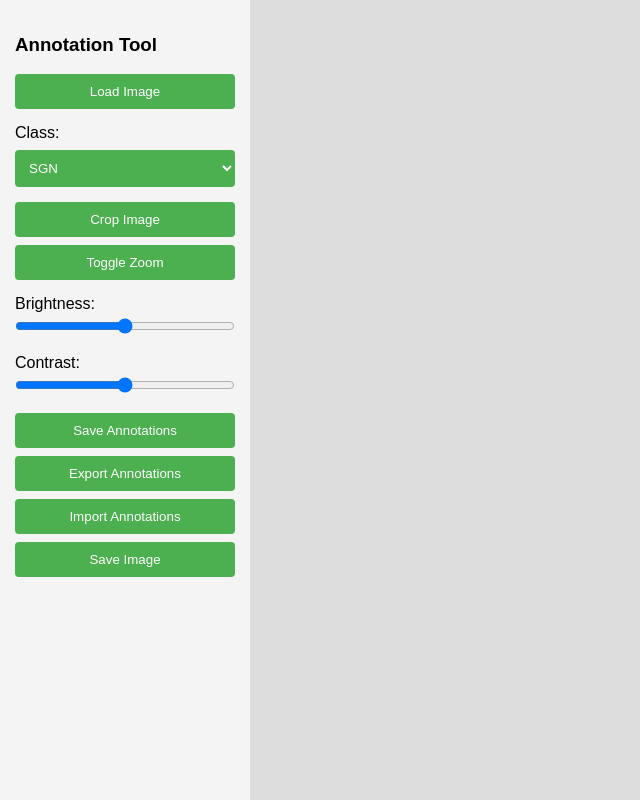
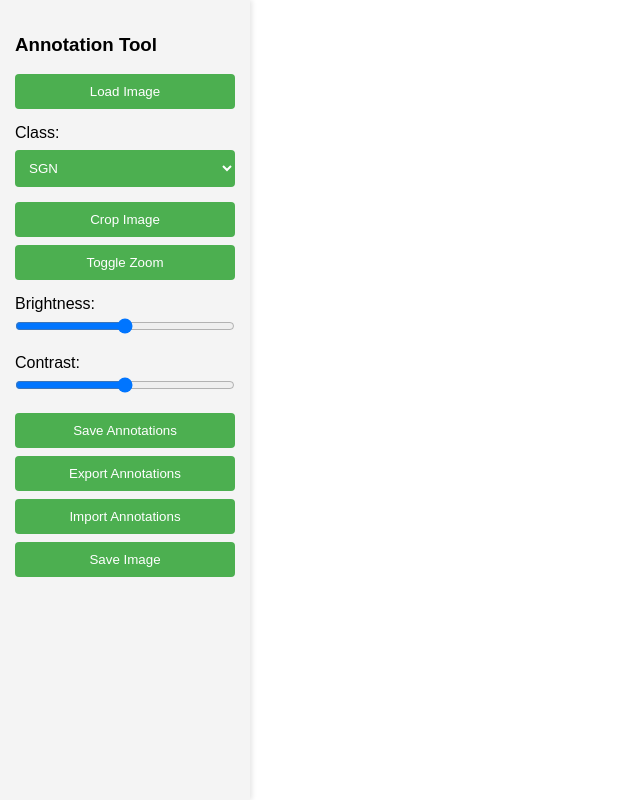
Before and after one commit to reubenrosenNCSU/cellannotation, a plain HTML site: page static/index.html in a window 1280 px wide. Shown: the whole page, without its empty margins (0-640 px from the left). Drawn offline with nearby package versions, Linux system fonts and the light colour scheme.

Commit message:
Add files via upload

```diff
--- a/static/index.html
+++ b/static/index.html
@@ -19,18 +19,26 @@
     background-color: #f4f4f4;
     padding: 15px;
     overflow-y: auto;
+    position: fixed; /* Keep toolbar over content */
+    left: 0;
+    top: 0;
+    bottom: 0;
+    z-index: 100; /* Ensure toolbar stays on top */
+    box-shadow: 2px 0 5px rgba(0,0,0,0.1);
 }
+
 .canvas-container {
-            flex: 1;
-            position: relative;
-            display: flex;
-            justify-content: center;
-            align-items: center;
-            background: #ddd;
+    margin-left: 220px; /* Offset for toolbar */
+    height: 100vh;
+    overflow: auto; /* Allow scrolling for large images */
 }
+
 canvas {
     cursor: crosshair;
     touch-action: none;
+    display: block;
+    /* Remove all max-width/max-height constraints */
+
         }
         .btn {
             display: block;
```
Lines whose indentation alone changed are shown as unchanged.
